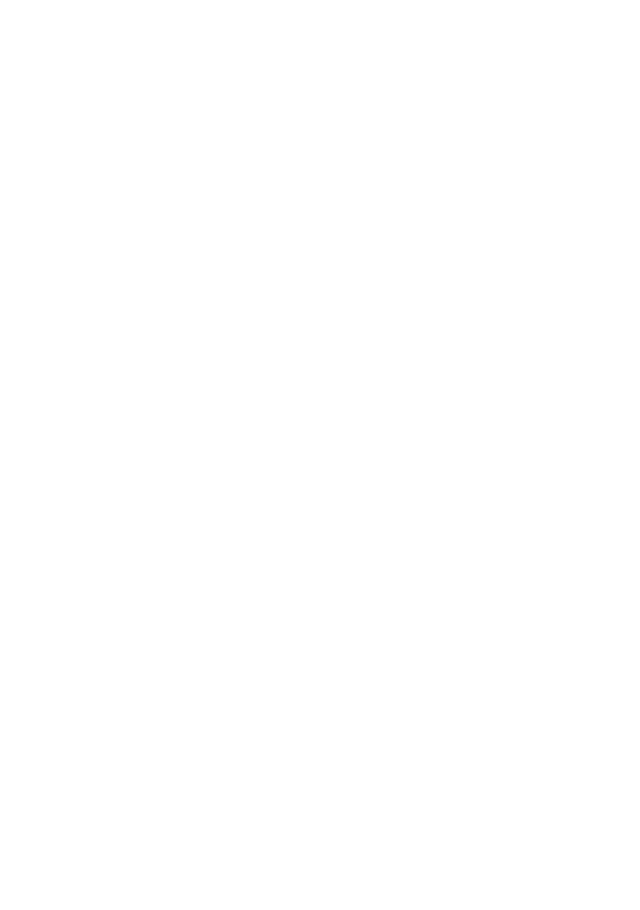
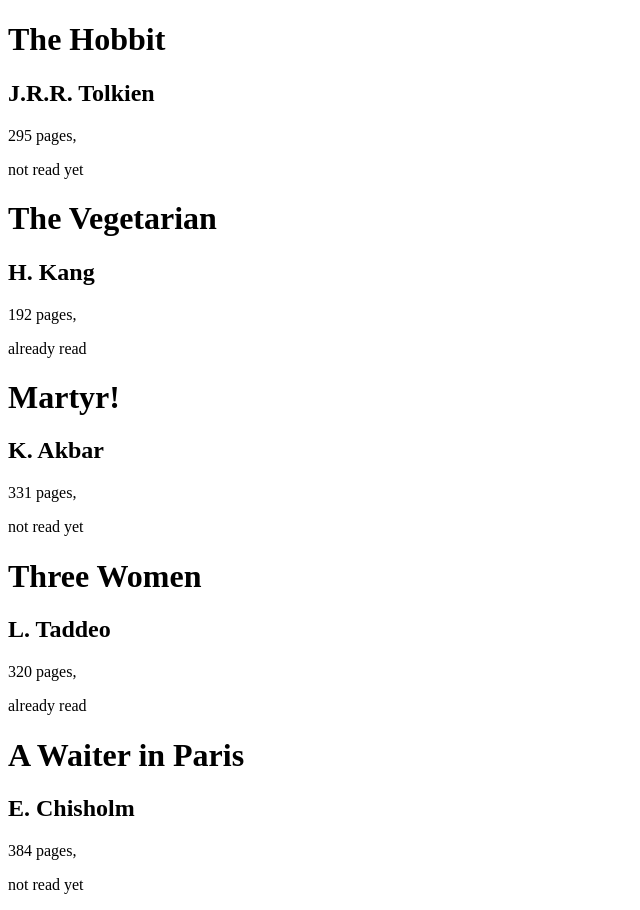
Before and after one commit to GeorginaBeese/Library, a plain HTML site: page index.html in a window 1280 px wide. Shown: the whole page, without its empty margins (0-640 px from the left). Before the commit the page ends 800 px from the top, so only its background shows below. Drawn offline with Linux system fonts and the light colour scheme.

Commit message:
Creating the library cards to display on the user window

```diff
--- a/index.html
+++ b/index.html
@@ -9,5 +9,9 @@
 </head>
 <body>
 
+    <div class="container">
+
+    </div>
+
 </body>
 </html>
--- a/script.js
+++ b/script.js
@@ -1,4 +1,38 @@
+let libraryContainer = document.querySelector('.container');
 
+// Creating the cards to show the books
+
+function createLibrary() {
+  for (let i = 0; i <= myLibrary.length; i++) {
+    const readTxt = myLibrary[i].read ? "already read" : "not read yet";
+
+    const card = document.createElement("div")
+    card.id = "book";
+    libraryContainer.appendChild(card)
+
+    const title = document.createElement("h1");
+    const author = document.createElement("h2");
+    const pages = document.createElement("p");
+    const read = document.createElement("p");
+
+    const titleContent = document.createTextNode(`${myLibrary[i].title} `)
+    const authorContent = document.createTextNode(`${myLibrary[i].author} `)
+    const pagesContent = document.createTextNode(`${myLibrary[i].pages} pages, `)
+    const readContent = document.createTextNode(`${readTxt}`)
+
+    card.appendChild(title);
+    title.appendChild(titleContent);
+
+    card.appendChild(author);
+    author.appendChild(authorContent);
+
+    card.appendChild(pages);
+    pages.appendChild(pagesContent);
+
+    card.appendChild(read);
+    read.appendChild(readContent);
+}
+}
 
 const myLibrary = [];
 
@@ -23,5 +57,11 @@ function addBookToLibrary(title, author, pages, read) {
 }
 
 addBookToLibrary('The Hobbit', 'J.R.R. Tolkien', 295, false)
+addBookToLibrary('The Vegetarian', 'H. Kang', 192, true)
+addBookToLibrary('Martyr!', 'K. Akbar', 331, false)
+addBookToLibrary('Three Women', '	L. Taddeo', 320, true)
+addBookToLibrary('A Waiter in Paris', 'E. Chisholm', 384, false)
 
-console.log(myLibrary)
+
+
+createLibrary()
--- a/style.css
+++ b/style.css
@@ -0,0 +1,3 @@
+.container {
+
+}
```
